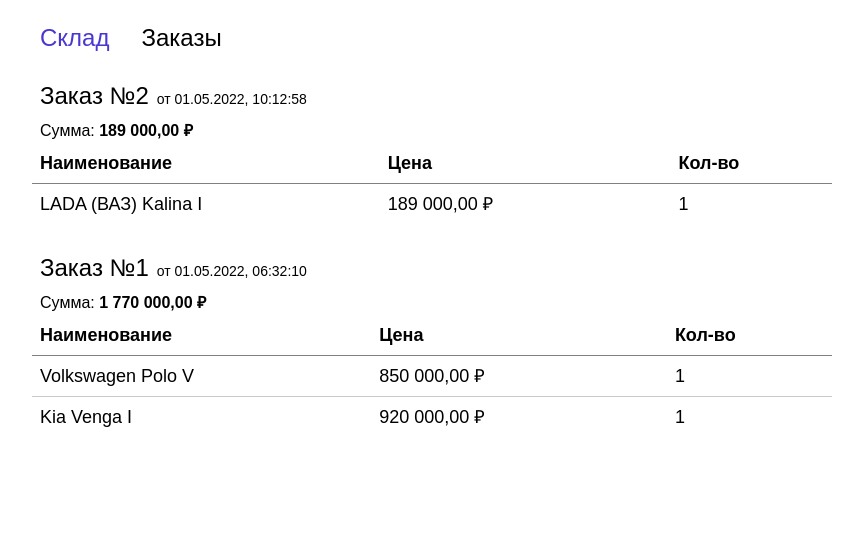
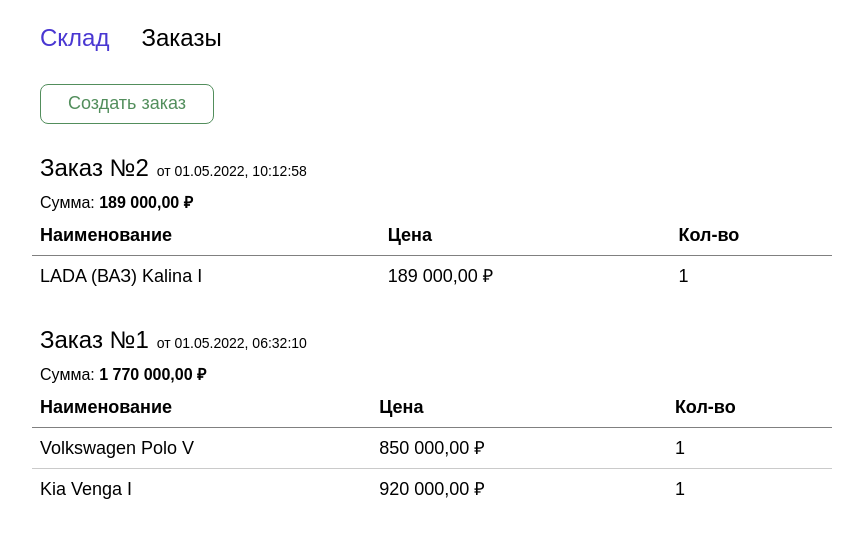
Before and after one commit to staskozin/stock-mpei, a React (Create React App) app: page /orders in a window 1280 px wide. Shown: the top 538 px of the page, without its empty margins (200-1063 px from the left). Built offline with nearby package versions, Linux system fonts and the light colour scheme.

Commit message:
Добавил кнопку создания заказа
Она пока ничего не делает

```diff
--- a/src/features/orders/OrdersPage.module.scss
+++ b/src/features/orders/OrdersPage.module.scss
@@ -1,5 +1,6 @@
 .order {
   margin-bottom: 32px;
+  margin-top: 8px;
 }
 
 .header {
--- a/src/features/orders/OrdersPage.tsx
+++ b/src/features/orders/OrdersPage.tsx
@@ -9,6 +9,7 @@
 } from './ordersSlice'
 
 import s from './OrdersPage.module.scss'
+import Button from '../../components/Button'
 
 const OrdersPage = () => {
   const orders = useAppSelector(selectOrders)
@@ -17,6 +18,10 @@
   return (
     <>
       <Header />
+      <Button
+        text='Создать заказ'
+        handler={() => { }}
+      />
       {
         orders.map((o: Order) => {
           const sum = o.products.reduce((acc, cur) => {
```
